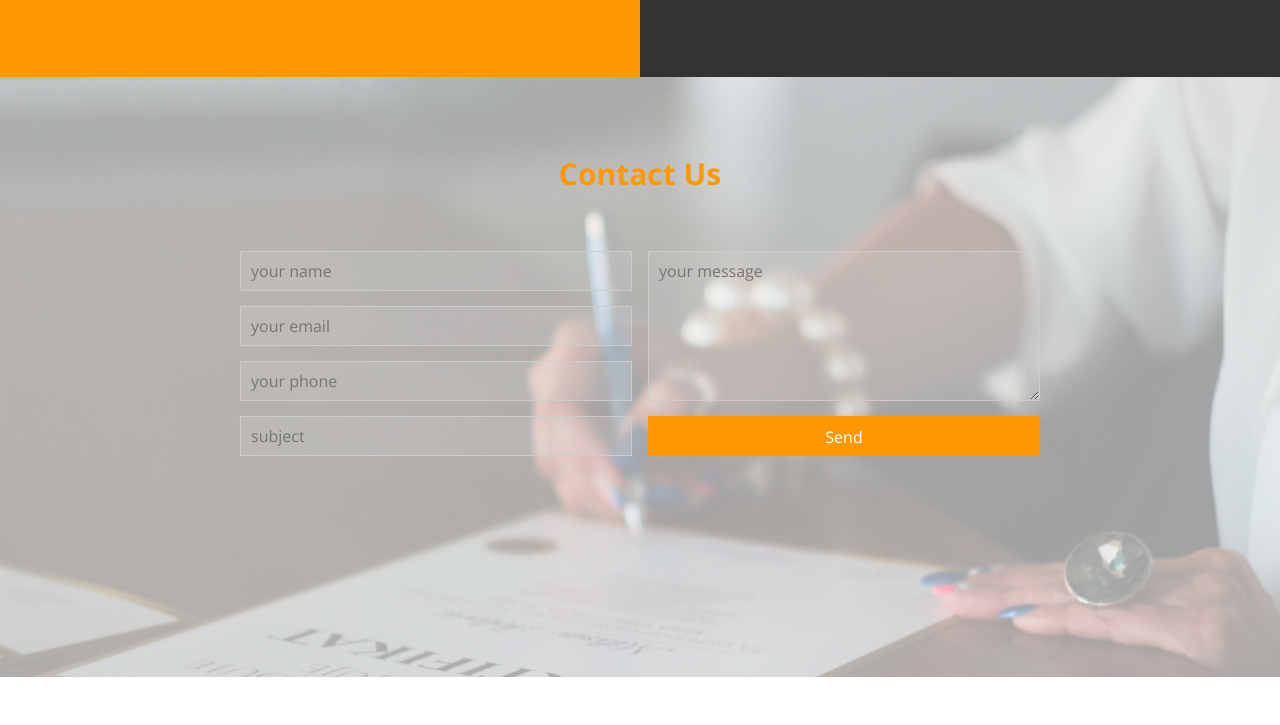
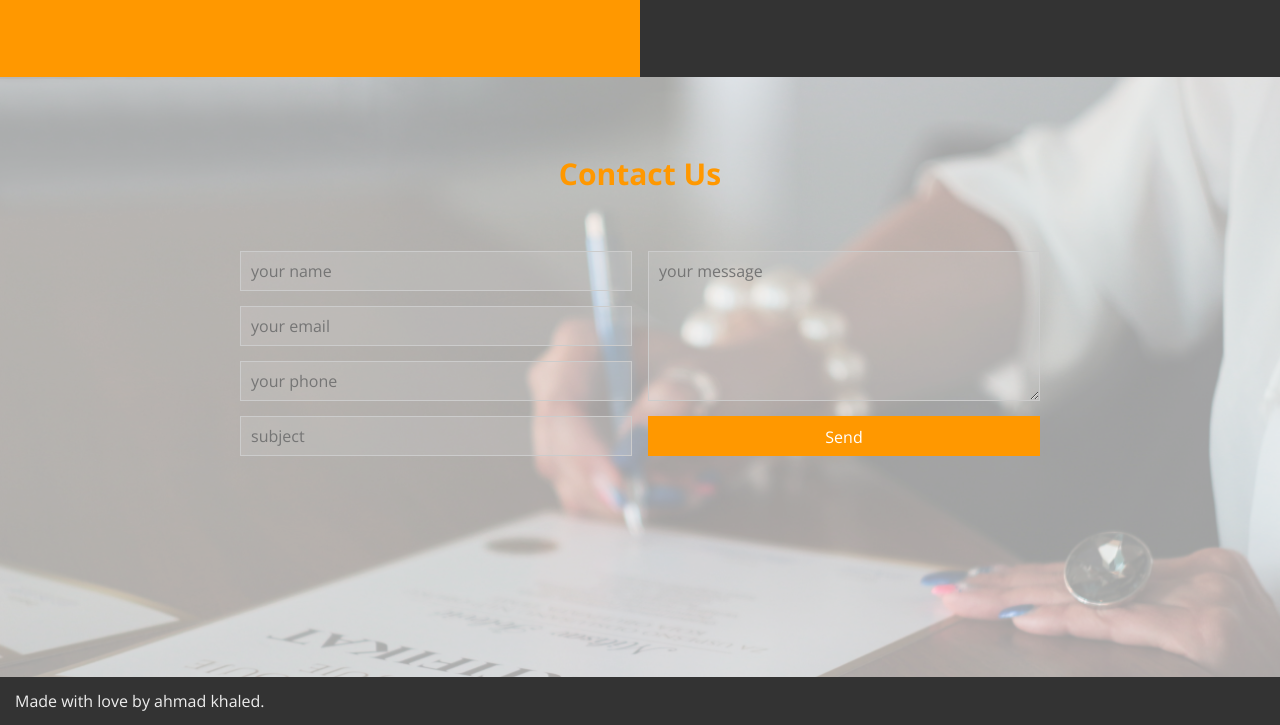
Before and after one commit to Ahmedmaghrapy11/special_design, a plain HTML site: page index.html in a window 1280 px wide. Shown: the part 4529-5254 px from the top of the page. Before the commit the page ends 5206 px from the top, so only its background shows below. Drawn offline with nearby package versions, Linux system fonts and the light colour scheme.

Commit message:
fifth commit

```diff
--- a/css/master.css
+++ b/css/master.css
@@ -750,6 +750,13 @@ body {
     transition: 0.3s;
 }
 /* end contact */
+/* start footer */
+.footer {
+    background-color: #333;
+    color: #EEE;
+    padding: 15px;
+}
+/* end footer */
 /* start grid system with media query */
 @media (min-width: 576px) {
     .container {
--- a/index.html
+++ b/index.html
@@ -301,6 +301,9 @@
         </div>
     </div>
     <!-- end contact -->
+    <!-- start footer -->
+    <div class="footer">Made with love by ahmad khaled.</div>
+    <!-- end footer -->
     <script src="js/master.js"></script>
 </body>
 </html>
```
